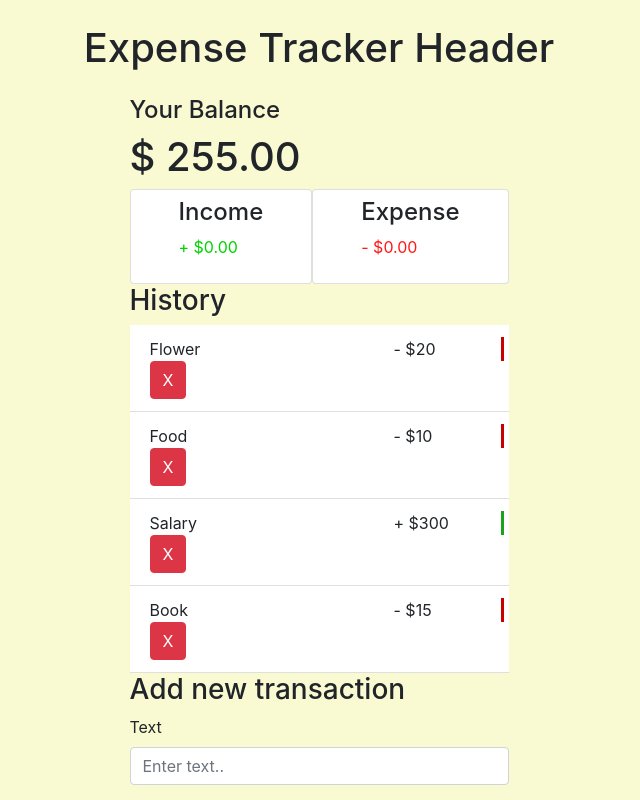
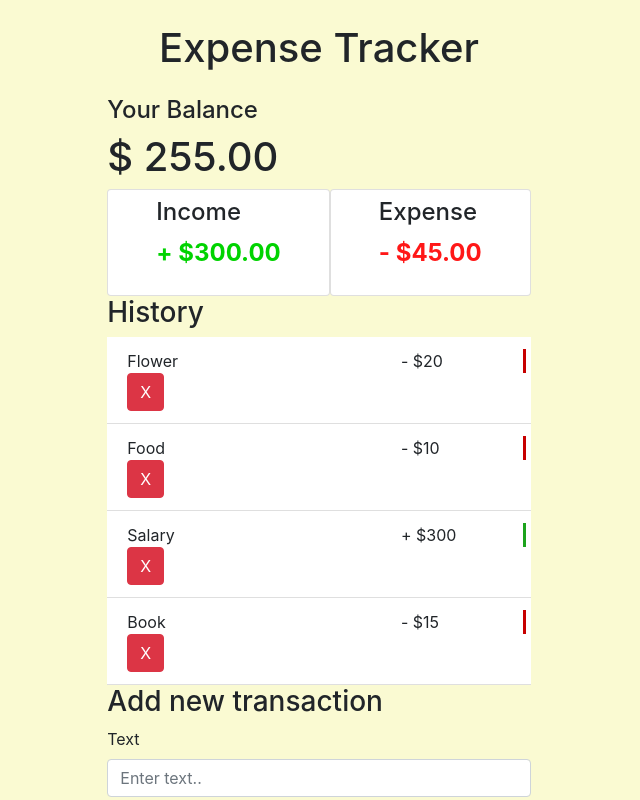
Before and after one commit to supuni9622/React-Expence-Tracker, a React (Create React App) app in the folder expence-tracker/: page / in a window 1280 px wide. Shown: the top 800 px of the page, without its empty margins (321-961 px from the left). Built offline with nearby package versions, Linux system fonts and the light colour scheme.

Commit message:
Created incomeExpense functions

```diff
--- a/expence-tracker/src/App.css
+++ b/expence-tracker/src/App.css
@@ -3,11 +3,15 @@
 }
 
 #money-plus {
-  color: rgb(0, 211, 0)
+  color: rgb(0, 211, 0);
+  font-weight: bold;
+  font-size: 1.5rem;
 }
 
 #money-minus{
-  color: rgb(255, 24, 24)
+  color: rgb(255, 24, 24);
+  font-weight: bold;
+  font-size: 1.5rem;
 }
 
 .minus{
--- a/expence-tracker/src/components/Header.js
+++ b/expence-tracker/src/components/Header.js
@@ -3,7 +3,7 @@
 const Header = () => {
     return (
         <h1 className='p-2 m-3' style={{textAlign:'center'}}>
-            Expense Tracker Header
+            Expense Tracker
         </h1>
     )
 }
--- a/expence-tracker/src/components/IncomeExpenses.js
+++ b/expence-tracker/src/components/IncomeExpenses.js
@@ -1,16 +1,29 @@
-import React from 'react'
+import React, {useContext} from 'react'
 import {Card} from 'react-bootstrap'
+import {GlobalContext} from '../context/GlobalState'
 
 const IncomeExpenses = () => {
+
+    const {transactions} = useContext(GlobalContext)
+
+    const amounts = transactions.map(transaction => transaction.amount);
+    const income = amounts
+        .filter(item => item > 0)
+        .reduce((acc, item) => (acc += item),0)
+        .toFixed(2)
+
+    const expense = (amounts.filter(item => item < 0).reduce((acc, item)=> (acc += item),0)* -1)
+                    .toFixed(2)
+
     return (
         <div className='d-flex justify-content-center'>
             <Card className='px-5 py-2'>
                 <h4> Income </h4>
-                <p id="money-plus" className='money-plus'> + $0.00 </p>
+                <p id="money-plus" className='money-plus'> + ${income} </p>
             </Card>
             <Card className='px-5 py-2'>
                 <h4> Expense </h4>
-                <p id="money-minus" className='money-minus'> - $0.00 </p>
+                <p id="money-minus" className='money-minus'> - ${expense} </p>
             </Card>
         </div>
     )
```
